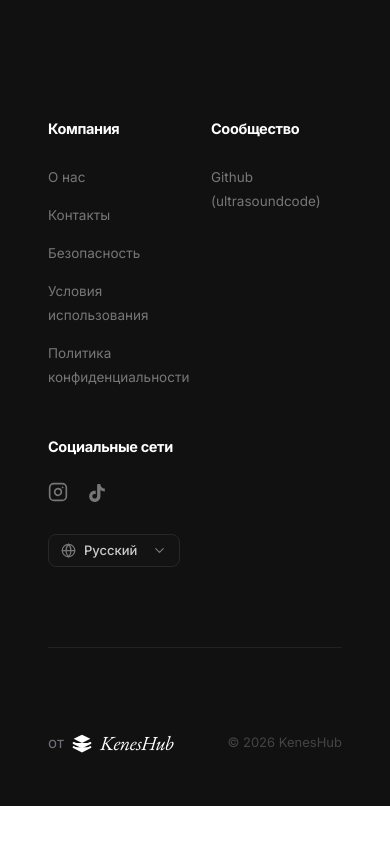
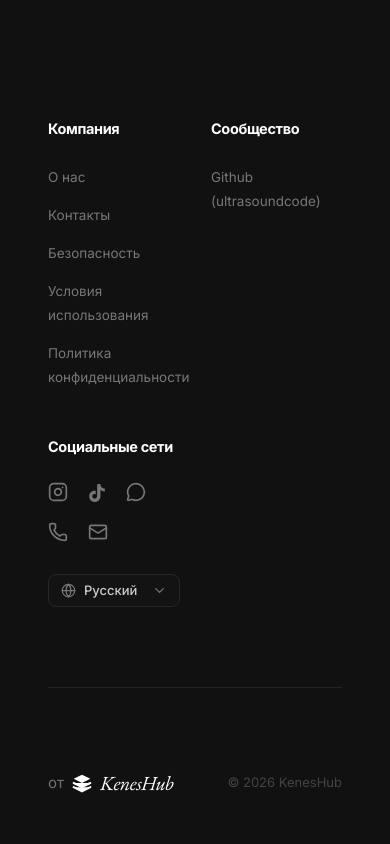
Before and after one commit to ultrasoundcode/keneshub-3.0, a Next.js app: page / in a window 390 px wide. Shown: the part 3154-3998 px from the top of the page. Before the commit the page ends 3960 px from the top, so only its background shows below. Built offline with nearby package versions, Linux system fonts and the light colour scheme.

Commit message:
feat(footer): add whatsapp, phone and email contact links

```diff
--- a/components/layout/Footer.tsx
+++ b/components/layout/Footer.tsx
@@ -1,7 +1,7 @@
 'use client';
 
 import Link from 'next/link';
-import { Instagram, Globe, ChevronDown, Check } from 'lucide-react';
+import { Instagram, Globe, ChevronDown, Check, Phone, Mail, MessageCircle } from 'lucide-react';
 import { useLanguage } from '@/lib/i18n';
 import { useState } from 'react';
 
@@ -48,11 +48,14 @@ export default function Footer() {
           {/* Social & Language Column */}
           <div className="col-span-1">
             <h3 className="text-[14.5px] font-bold text-white mb-6 tracking-tight">{t('Социальные сети')}</h3>
-            <div className="flex items-center gap-5 mb-8">
-              <Link href="https://www.instagram.com/keneshub.kz?igsh=MWowejN4b3p3OTN1aw==" target="_blank" className="text-[#777] hover:text-white transition-colors"><Instagram size={20} /></Link>
-              <Link href="https://www.tiktok.com/@kenesgroup.kz?_r=1&_t=ZS-94irF1uM5jc" target="_blank" className="text-[#777] hover:text-white transition-colors relative flex items-center justify-center pt-0.5">
+            <div className="flex flex-wrap items-center gap-5 mb-8">
+              <Link href="https://www.instagram.com/keneshub.kz?igsh=MWowejN4b3p3OTN1aw==" target="_blank" className="text-[#777] hover:text-white transition-colors" title="Instagram"><Instagram size={20} /></Link>
+              <Link href="https://www.tiktok.com/@kenesgroup.kz?_r=1&_t=ZS-94irF1uM5jc" target="_blank" className="text-[#777] hover:text-white transition-colors relative flex items-center justify-center pt-0.5" title="TikTok">
                   <svg width="18" height="18" viewBox="0 0 24 24" fill="currentColor"><path d="M12.525.02c1.31-.02 2.61-.01 3.91 0 .08 1.53.63 3.09 1.75 4.17 1.12 1.11 2.7 1.62 4.24 1.79v4.03c-1.44-.05-2.89-.35-4.2-.97-.57-.26-1.1-.59-1.62-.93-.01 2.92.01 5.84-.02 8.75-.08 1.4-.54 2.79-1.35 3.94-1.31 1.92-3.58 3.17-5.91 3.21-1.43.08-2.86-.31-4.08-1.03-2.02-1.19-3.44-3.37-3.65-5.71-.02-.5-.03-1-.01-1.49.18-1.9 1.12-3.72 2.58-4.96 1.66-1.44 3.98-2.13 6.15-1.72.02 1.48-.04 2.96-.04 4.44-1.13-.32-2.43-.2-3.41.49-.6.41-1.01 1.07-1.11 1.8-.07.65.06 1.32.35 1.9.33.71.98 1.25 1.71 1.51.72.26 1.5.21 2.23-.06.77-.28 1.41-.88 1.73-1.62.27-.57.35-1.2.35-1.84.05-4.4.01-8.81.02-13.22z"/></svg>
               </Link>
+              <Link href="https://wa.me/77770000000" target="_blank" className="text-[#777] hover:text-[#25D366] transition-colors" title="WhatsApp"><MessageCircle size={20} /></Link>
+              <Link href="tel:+77770000000" className="text-[#777] hover:text-white transition-colors" title={t('Телефон')}><Phone size={20} /></Link>
+              <Link href="mailto:info@keneshub.kz" className="text-[#777] hover:text-white transition-colors" title="Email"><Mail size={20} /></Link>
             </div>
 
             <div className="relative">
```
